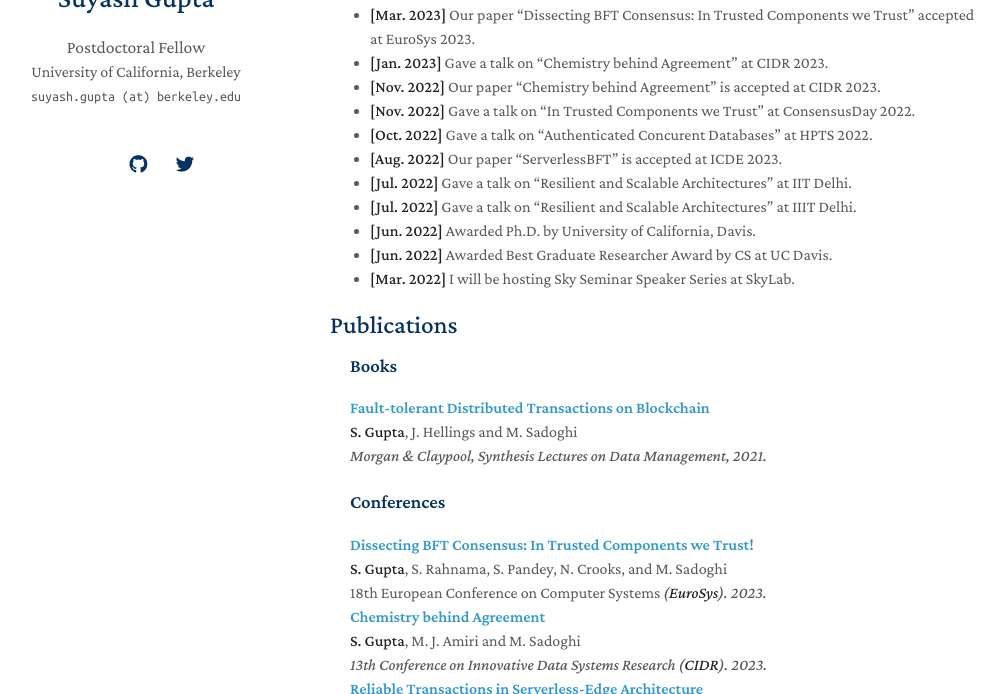
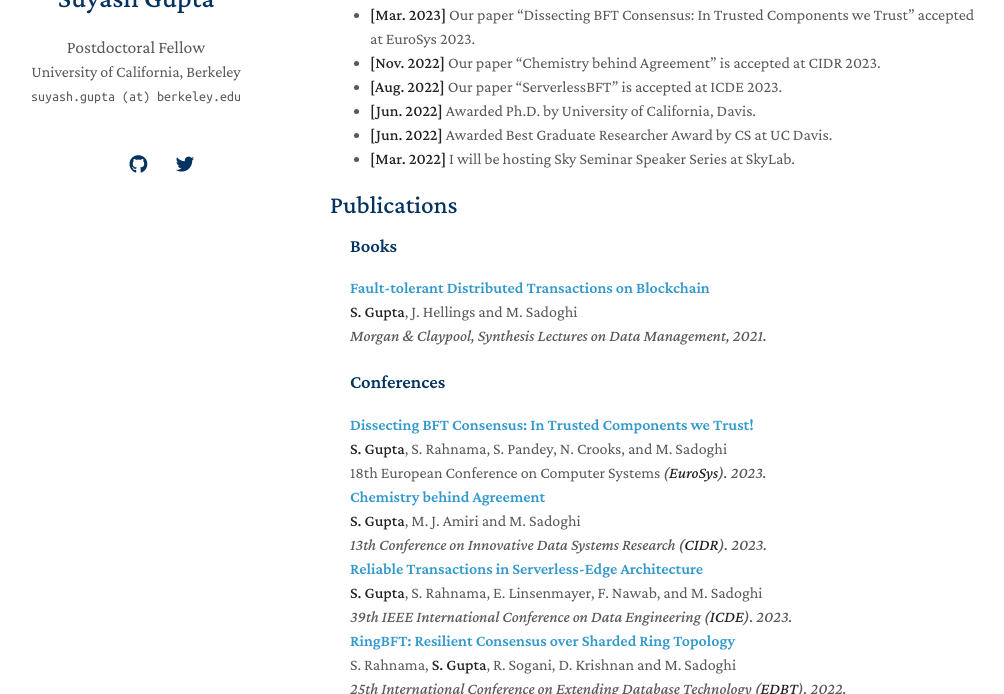
Before and after one commit to gupta-suyash/gupta-suyash.github.io, a Jekyll site: the page built from index.md, in a window 1280 px wide and 900 px high, scrolled down 789 px, cut to the strip 206-900 px from the top of the window. Shown: the whole strip, without its empty margins (140-1144 px from the left). Built offline with Jekyll 4.4.1, drawn with Linux system fonts in a browser that asks for light colours; nearby versions of some CDN libraries; a style sheet for code colours, icons or effects is not loaded; our own code applies the rules of GitHub Pages for plain Markdown files.

Commit message:
update index

```diff
--- a/index.md
+++ b/index.md
@@ -60,13 +60,8 @@ My masters thesis led to several publications and was titled as
 - **[Jul. 2023]** Teaching 3-month long "Introduction to Database" course in collaboration with Mentors without Borders.
 - **[Mar. 2023]** Our paper "Dissecting BFT Consensus: In Trusted Components we Trust" received Best Paper Award at EuroSys 2023.
 - **[Mar. 2023]** Our paper "Dissecting BFT Consensus: In Trusted Components we Trust" accepted at EuroSys 2023.
-- **[Jan. 2023]** Gave a talk on "Chemistry behind Agreement" at CIDR 2023.
 - **[Nov. 2022]** Our paper "Chemistry behind Agreement" is accepted at CIDR 2023.
-- **[Nov. 2022]** Gave a talk on "In Trusted Components we Trust" at ConsensusDay 2022.
-- **[Oct. 2022]** Gave a talk on "Authenticated Concurent Databases" at HPTS 2022.
 - **[Aug. 2022]** Our paper "ServerlessBFT" is accepted at ICDE 2023.
-- **[Jul. 2022]** Gave a talk on "Resilient and Scalable Architectures" at IIT Delhi.
-- **[Jul. 2022]** Gave a talk on "Resilient and Scalable Architectures" at IIIT Delhi.
 - **[Jun. 2022]** Awarded Ph.D. by University of California, Davis.
 - **[Jun. 2022]** Awarded Best Graduate Researcher Award by CS at UC Davis.
 - **[Mar. 2022]** I will be hosting Sky Seminar Speaker Series at SkyLab.
```
